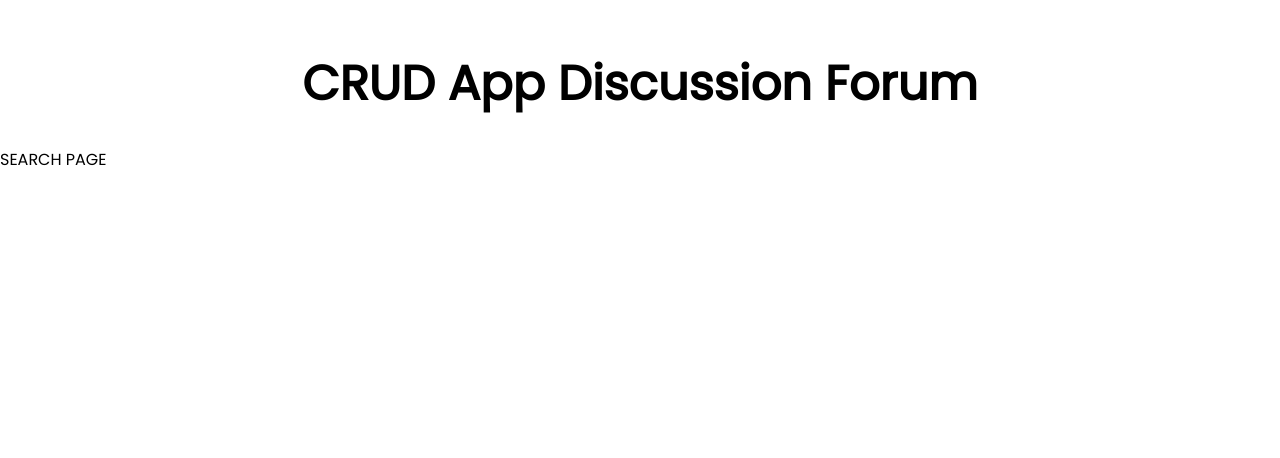
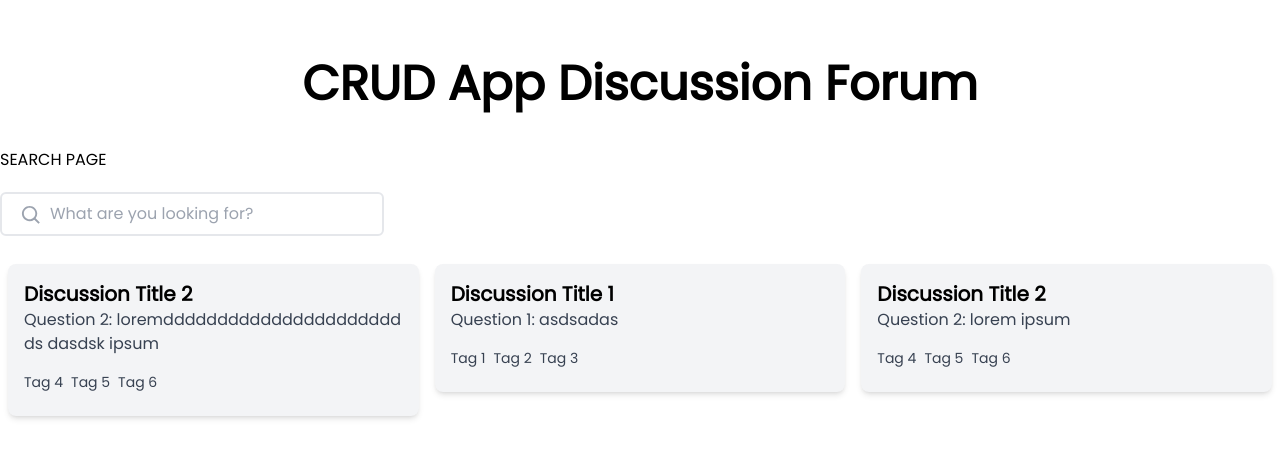
Before and after one commit to C23-DF01-Dicoding-Indonesia/CRUD-app, a Next.js app: page /search in a window 1280 px wide. Shown: the top 458 px of the page. Built offline with nearby package versions, Linux system fonts and the light colour scheme.

Commit message:
add discussion card on searchpage

```diff
--- /dev/null
+++ b/components/DiscussionCard.js
@@ -0,0 +1,21 @@
+import React from 'react';
+
+const DiscussionCard = ({ discussionTitle, question, tags }) => {
+  return (
+    <div className="w-full md:w-1/2 lg:w-1/2 xl:w-1/3 p-2">
+      <div className="bg-gray-100 p-4 rounded-lg shadow-md">
+        <h2 className="text-xl font-bold">{discussionTitle}</h2>
+        <p className="text-gray-700 mb-4">{question}</p>
+        <div className="flex flex-wrap">
+          {tags.map((tag, index) => (
+            <span key={index} className="text-gray-700 text-sm mr-2 mb-2">
+              {tag}
+            </span>
+          ))}
+        </div>
+      </div>
+    </div>
+  );
+};
+
+export default DiscussionCard;
--- a/components/SearchInput.js
+++ b/components/SearchInput.js
@@ -17,7 +17,7 @@ const onSearch = (event) => {
    return (
     <form onSubmit={onSearch}>
         <div className='relative flex items-center text-gray-400 focus-within:text-gray-300'>
-            <input value={searchQuery} onChange={(event) => setSearchQuery(event.target.value)} placeholder='What are you looking for?' className='w-72 pr-5 pl-12 py-2 placeholder-gray-400 text-black rounded-md border-2 focus:outline-none focus:border-gray-400 focus:placeholder-gray-300'/>
+            <input value={searchQuery} onChange={(event) => setSearchQuery(event.target.value)} placeholder='What are you looking for?' className='w-96 pr-5 pl-12 py-2 placeholder-gray-400 text-black rounded-md border-2 focus:outline-none focus:border-gray-400 focus:placeholder-gray-300'/>
             <span className='w-5 h-5 absolute ml-5 pointer-events-none'><BiSearch size={23} /></span>
         </div>
     </form>
--- a/pages/search/index.tsx
+++ b/pages/search/index.tsx
@@ -1,6 +1,8 @@
 'use client';
+import SearchInput from '@/components/SearchInput';
 import Head from 'next/head';
 import { useSearchParams } from 'next/navigation';
+import DiscussionCard from '@/components/DiscussionCard';
 
 const SearchPage = () => {
 
@@ -18,9 +20,34 @@ const SearchPage = () => {
             <main className="py-5">
                 <h1 className="text-xl md:text-5xl text-center font-bold py-10">CRUD App Discussion Forum</h1>
                 <div>SEARCH PAGE</div>
+                <div className="container mx-auto flex justify-between py-5">
+                    <SearchInput/>
+                </div>
+                <div className="container mx-auto flex flex-wrap justify-center">
+                <DiscussionCard
+                    discussionTitle="Discussion Title 2"
+                    question="Question 2: loremdddddddddddddddddddddd ds dasdsk  ipsum"
+                    tags={['Tag 4', 'Tag 5', 'Tag 6']}
+                    />
+                <DiscussionCard
+                    discussionTitle="Discussion Title 1"
+                    question="Question 1: asdsadas"
+                    tags={['Tag 1', 'Tag 2', 'Tag 3']}
+                    />
+                    <DiscussionCard
+                    discussionTitle="Discussion Title 2"
+                    question="Question 2: lorem ipsum"
+                    tags={['Tag 4', 'Tag 5', 'Tag 6']}
+                    />
+
+                </div>
+
+
+
             </main>
         </>
     );
 };
 
+
 export default SearchPage;
```
